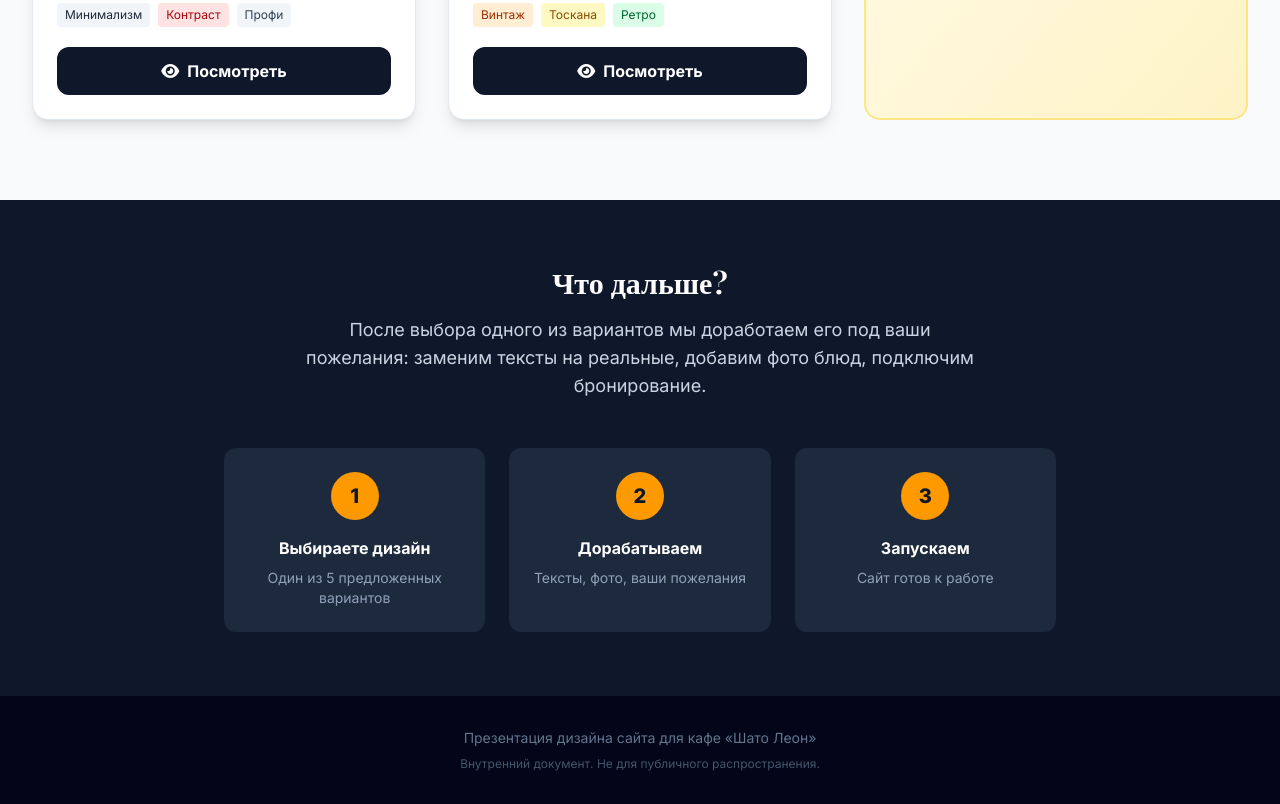
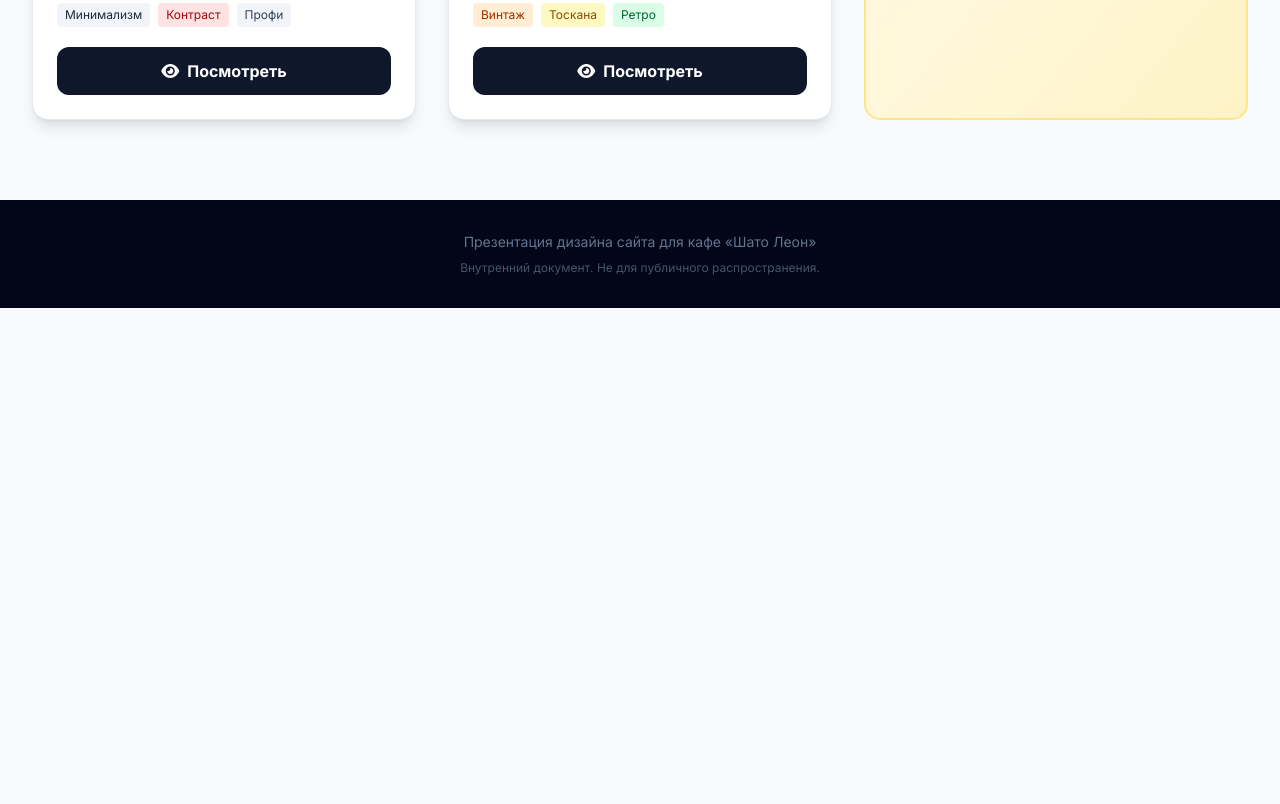
Before and after one commit to Geber007/shato-leon-makety, a plain HTML site: page index.html in a window 1280 px wide. Shown: the part 1407-2211 px from the top of the page. After the commit the page ends 1715 px from the top, so only its background shows below. Drawn offline with nearby package versions, Linux system fonts and the light colour scheme.

Commit message:
Update index.html

```diff
--- a/index.html
+++ b/index.html
@@ -233,41 +233,6 @@
         </div>
     </section>
 
-    <!-- Информационный блок -->
-    <section class="bg-slate-900 text-white py-16">
-        <div class="max-w-4xl mx-auto px-4 sm:px-6 lg:px-8 text-center">
-            <h3 class="serif text-3xl font-bold mb-4">Что дальше?</h3>
-            <p class="text-slate-300 text-lg mb-8 max-w-2xl mx-auto">
-                После выбора одного из вариантов мы доработаем его под ваши пожелания:
-                заменим тексты на реальные, добавим фото блюд, подключим бронирование.
-            </p>
-
-            <div class="grid grid-cols-1 md:grid-cols-3 gap-6 mt-12">
-                <div class="bg-slate-800 p-6 rounded-xl">
-                    <div class="w-12 h-12 bg-amber-500 rounded-full flex items-center justify-center mx-auto mb-4">
-                        <span class="text-slate-900 font-black text-xl">1</span>
-                    </div>
-                    <h4 class="font-bold mb-2">Выбираете дизайн</h4>
-                    <p class="text-slate-400 text-sm">Один из 5 предложенных вариантов</p>
-                </div>
-                <div class="bg-slate-800 p-6 rounded-xl">
-                    <div class="w-12 h-12 bg-amber-500 rounded-full flex items-center justify-center mx-auto mb-4">
-                        <span class="text-slate-900 font-black text-xl">2</span>
-                    </div>
-                    <h4 class="font-bold mb-2">Дорабатываем</h4>
-                    <p class="text-slate-400 text-sm">Тексты, фото, ваши пожелания</p>
-                </div>
-                <div class="bg-slate-800 p-6 rounded-xl">
-                    <div class="w-12 h-12 bg-amber-500 rounded-full flex items-center justify-center mx-auto mb-4">
-                        <span class="text-slate-900 font-black text-xl">3</span>
-                    </div>
-                    <h4 class="font-bold mb-2">Запускаем</h4>
-                    <p class="text-slate-400 text-sm">Сайт готов к работе</p>
-                </div>
-            </div>
-        </div>
-    </section>
-
     <!-- Подвал -->
     <footer class="bg-slate-950 text-slate-500 py-8 text-center text-sm">
         <p>Презентация дизайна сайта для кафе «Шато Леон»</p>
```
